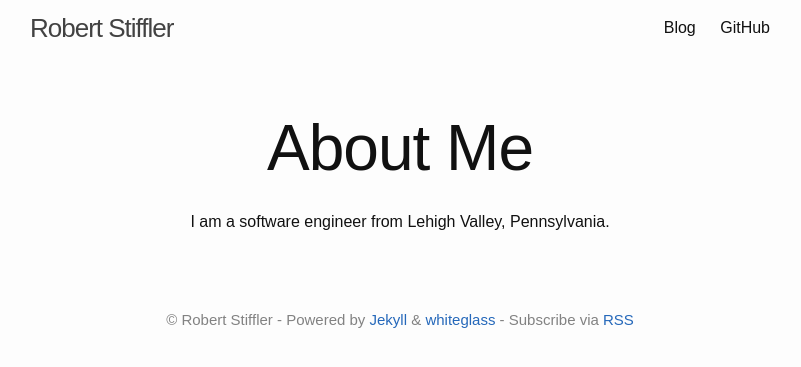
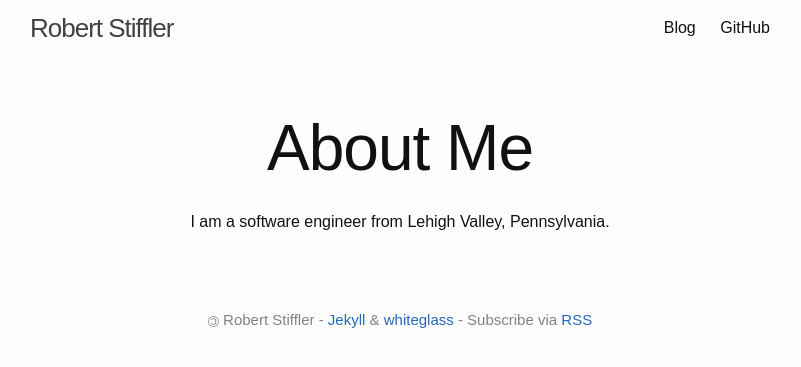
Before and after one commit to stifflerus/stifflerus, a Jekyll site: the page built from index.md, in a window 1280 px wide. Shown: the top 367 px of the page, without its empty margins (240-1041 px from the left). Built offline with Jekyll 4.4.1, drawn with Linux system fonts in a browser that asks for light colours.

Commit message:
Change copyright to copyleft

```diff
--- a/_includes/footer_content.html
+++ b/_includes/footer_content.html
@@ -2,4 +2,7 @@
 {% if site.feed and site.feed.path %}
   {% assign feed_path = site.feed.path %}
 {% endif %}
-&copy; {{ site.author }} - Powered by <a href="https://jekyllrb.com">Jekyll</a> &amp; <a href="https://github.com/yous/whiteglass">whiteglass</a> - Subscribe via <a href="{{ feed_path | absolute_url }}">RSS</a>
+<span class="copyleft">&copy;</span> {{ site.author }} -
+<a href="https://jekyllrb.com">Jekyll</a> &amp;
+<a href="https://github.com/yous/whiteglass">whiteglass</a> - Subscribe via
+<a href="{{ feed_path | absolute_url }}">RSS</a>
--- a/_sass/whiteglass/_layout.scss
+++ b/_sass/whiteglass/_layout.scss
@@ -232,3 +232,10 @@
     float: right;
   }
 }
+
+/* Copyleft */
+
+.copyleft {
+  display:inline-block;
+  transform: rotate(180deg);
+}
```
